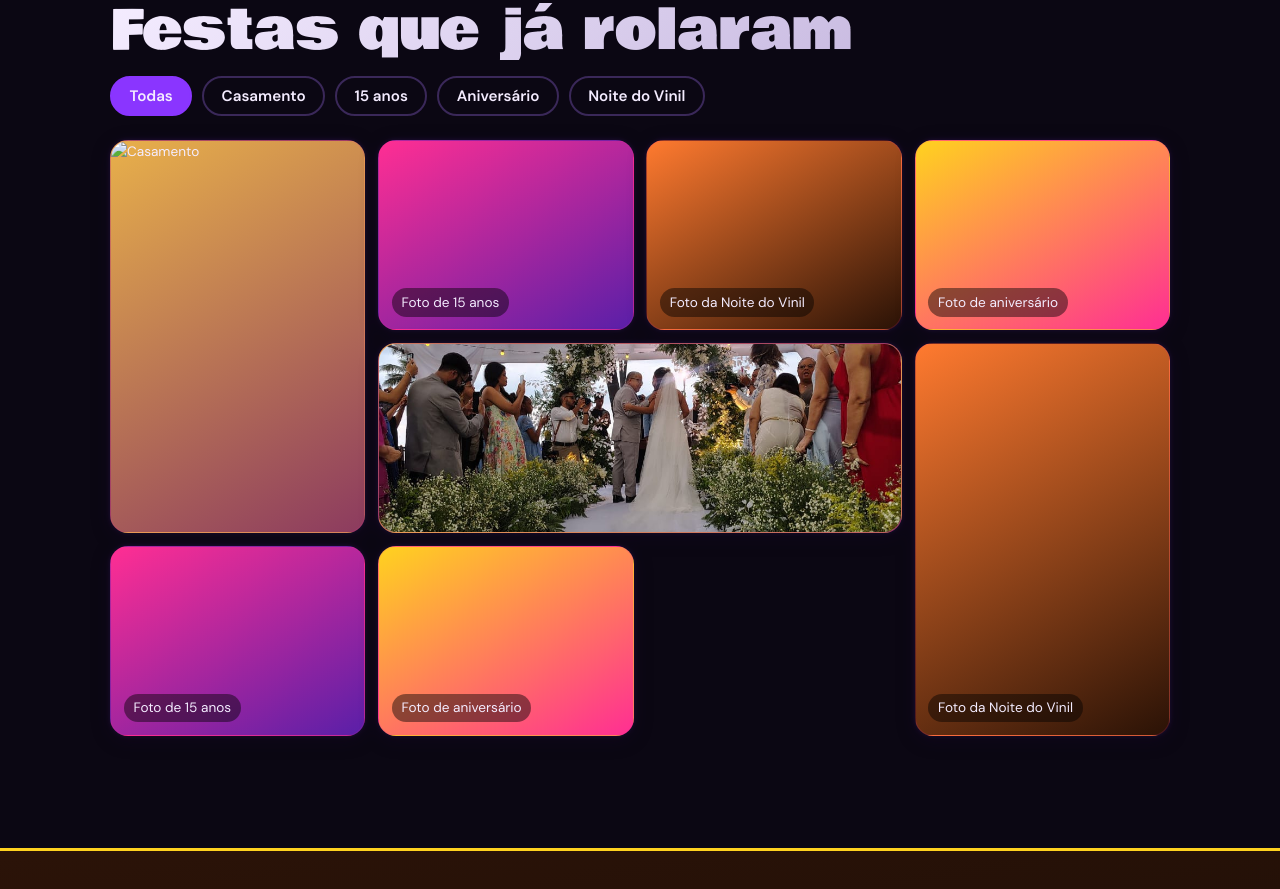
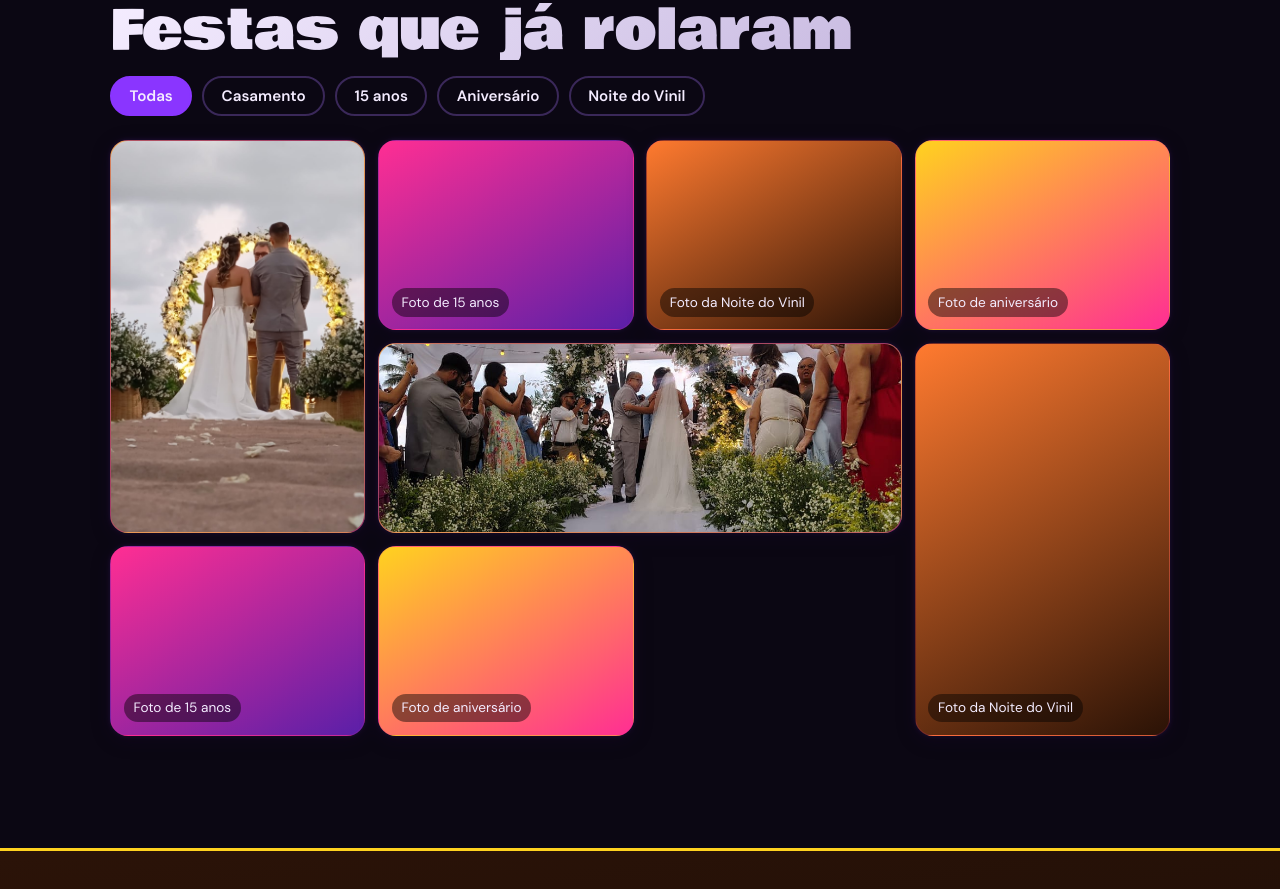
Before and after one commit to gustavomayan113-lang/djjsantos, a plain HTML site: page index.html in a window 1280 px wide. Shown: the part 2255-3144 px from the top of the page. Drawn offline with Linux system fonts and the light colour scheme.

Commit message:
feat: álbum de casamento modal, fotos do DJ, mapa melhorado
- Foto do DJ na seção Sobre preenchendo moldura arredondada
- Foto da Noite do Vinil com moldura idêntica (reduzida)
- Modal álbum de casamento com 30 mídias (fotos/vídeos), controles play/pause, volume, tela cheia, navegação
- Tiles de casamento no mosaico com fotos reais abrindo modal
- Mapa de atuação com pulsos animados, tooltips, lista lateral sincronizada
- Caminho corrigido para capa_casamento1.jpeg

```diff
--- a/index.html
+++ b/index.html
@@ -108,7 +108,7 @@
   <!-- Para usar foto real: troque o conteúdo de cada .tile por <img src="imagens/foto1.jpg" alt="..." loading="lazy"> -->
   <div class="mosaico">
     <div class="tile t-cas alto" data-t="casamento" tabindex="0" role="button" aria-label="Ver álbum de casamento">
-      <img src="WhatsApp Image 2026-11-23 at 21.30.26 (1).jpeg" alt="Casamento" loading="lazy">
+      <img src="imagens/categorias/fotos e videos casamento/capa_casamento1.jpeg" alt="Casamento" loading="lazy">
     </div>
     <div class="tile t-15" data-t="15anos"><span>Foto de 15 anos</span></div>
     <div class="tile t-vin" data-t="vinil"><span>Foto da Noite do Vinil</span></div>
```
Also changed, not shown: imagens/categorias/fotos e videos casamento/capa_casamento1.jpeg (renamed from imagens/categorias/fotos e videos casamento/WhatsApp Image 2026-11-23 at 21.30.26 (1).jpeg).
